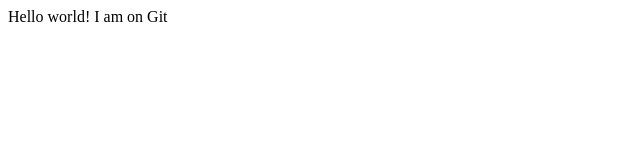
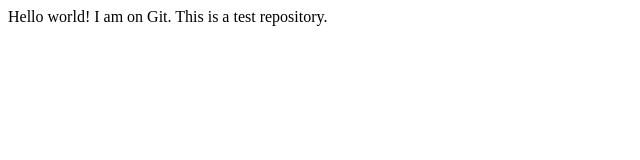
Before and after one commit to agarwalunnat/test, a plain HTML site: page index.html in a window 1280 px wide. Shown: the whole page, without its empty margins (0-640 px from the left). Drawn offline with Linux system fonts and the light colour scheme.

Commit message:
Update index.html

```diff
--- a/index.html
+++ b/index.html
@@ -4,8 +4,7 @@
   <meta charset="utf-8">
   <title>TEST</title>
 </head>
-
 <body>
-  <div>Hello world! I am on Git</div>
+  <div>Hello world! I am on Git. This is a test repository.</div>
  </body>
 </html>
```
